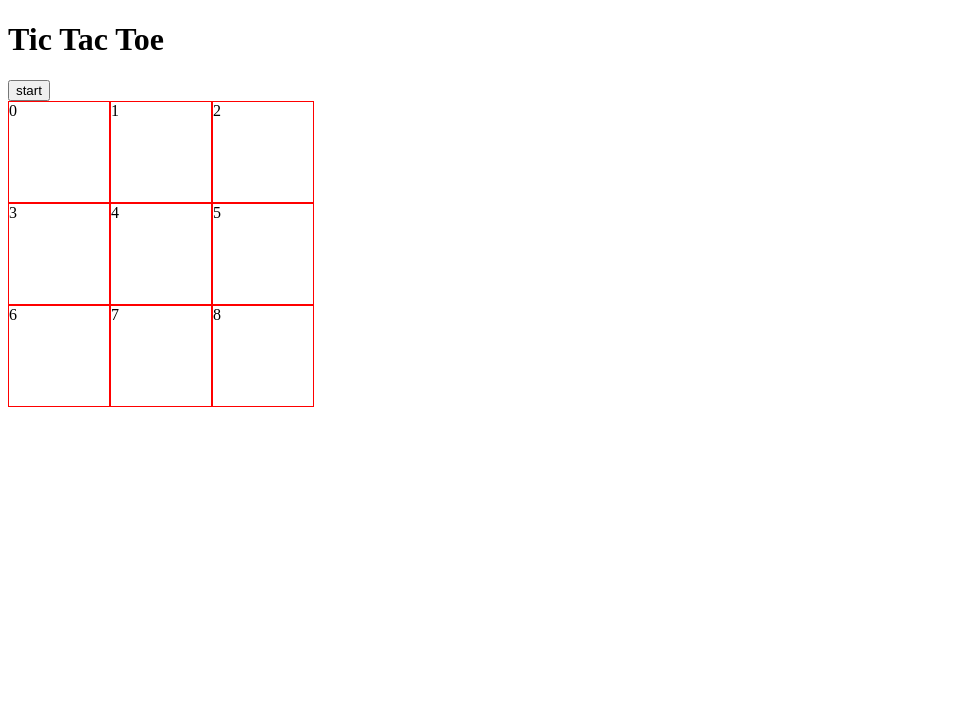
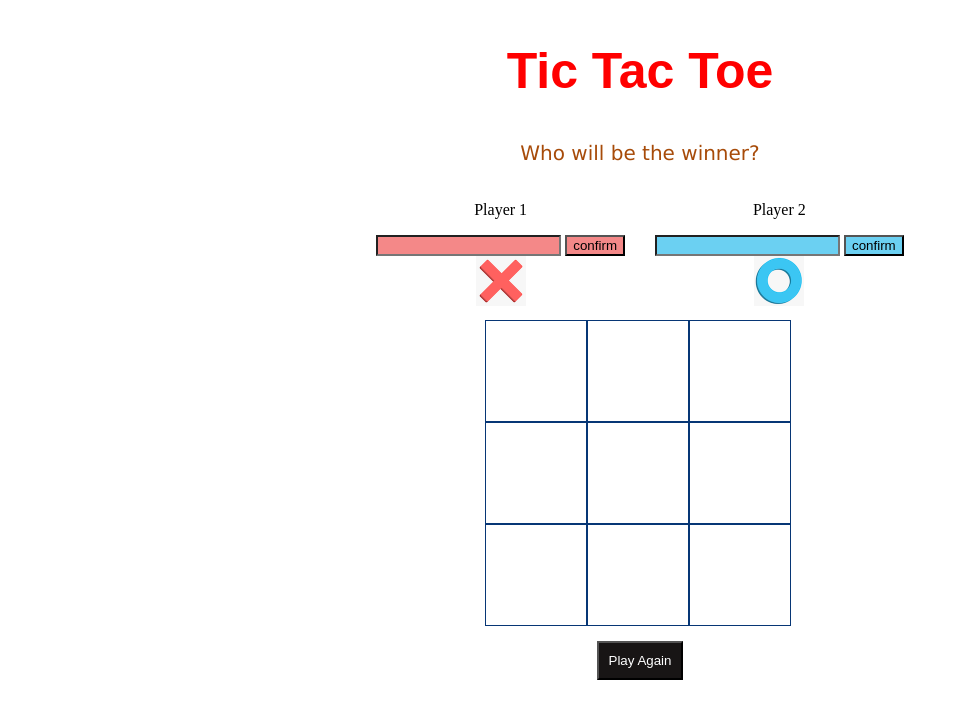
Before and after one commit to goodhua2018/Tic-Tac-Toe, a plain HTML site: page index.html in a window 1280 px wide. Shown: the whole page, without its empty margins (0-959 px from the left). Drawn offline with Linux system fonts and the light colour scheme.

Commit message:
js inside html

```diff
--- a/index.html
+++ b/index.html
@@ -6,83 +6,163 @@
     <meta name="viewport" content="width=device-width, initial-scale=1.0">
     <title>Tic Tac Toe</title>
     <link rel="stylesheet" href="./style.css">
-    <!-- <script type="text/javascript" src="./tictactoe.js"></script>
-     -->
+    <!-- <script src="./tictactoe.js"></script> -->
+
 </head>
 <body>
+    <section>
         <header>
             <h1>Tic Tac Toe</h1>
-        <button class="start">start</button>
+            <p class="win-message">Who will be the winner?</p>
         </header>
-    <section class="box">
-        <div class="grid" id="0">0</div>
-        <div class="grid" id="1">1</div>
-        <div class="grid" id="2">2</div>
-        <div class="grid" id="3">3</div>
-        <div class="grid" id="4">4</div>
-        <div class="grid" id="5">5</div>
-        <div class="grid" id="6">6</div>
-        <div class="grid" id="7">7</div>
-        <div class="grid" id="8">8</div>
+        <section class="players">
+            <section>
+                <p class="player1-text">Player 1</p>
+                <form action="" class="form1">
+                    <input type="text" class="player1-name">
+                    <button class="player1">confirm</button>
+                </form>
+                <img src="./images/cross.png" alt="">
+            </section>
+            <section>
+                <p class="player2-text">Player 2</p>
+                <form action="" class="form2">
+                    <input type="text" class="player2-name">
+                    <button class="player2">confirm</button>
+                </form>
+
+                <img src="./images/circle.png" alt="">
+            </section>
 
         </section>
-    <main>
-        <p></p>
-    </main>
+        <section class="box">
+            <div class="grid" id="0"></div>
+            <div class="grid" id="1"></div>
+            <div class="grid" id="2"></div>
+            <div class="grid" id="3"></div>
+            <div class="grid" id="4"></div>
+            <div class="grid" id="5"></div>
+            <div class="grid" id="6"></div>
+            <div class="grid" id="7"></div>
+            <div class="grid" id="8"></div>
+        </section>
+        <section>
+            <button class="start">Play Again</button>
+        </section>
+    </section>
+
+
+
     <script>
         //declear a variable to count how many times I clicked
+        var boxSection = document.querySelector('.box');
+        var grids = document.querySelectorAll('.grid');
+        var startGameButton = document.querySelector('.start');
+        var winMessage = document.querySelector('.win-message');
+        var player1Name = document.querySelector('.player1-text');
+        var player2Name = document.querySelector('.player2-text');
+        var player1Button = document.querySelector('.player1');
+        var player2Button = document.querySelector('.player2');
+        var player1Input = document.querySelector('.player1-name');
+        var player2Input = document.querySelector('.player2-name');
+        var player1Form = document.querySelector('.form1');
+        var player2Form = document.querySelector('.form2');
+        var player1, player2;
         var clickCount = 0;
-        var boxSection = document.querySelector('.box');
         var clickedId = [];
         var circleId = [];
         var crossId = [];
         var winOptions = [
-            ['0','1','2'],
-            [3,4,5],
-            [6,7,8],
-            ['0','3','6'],
-            [1,4,7],
-            [2,5,8],
-            ['0',4,8],
-            [2,4,6]
+            ["0","1","2"],
+            ["3","4","5"],
+            ["6","7","8"],
+            ["0","3","6"],
+            ["1","4","7"],
+            ["2","5","8"],
+            ["0","4","8"],
+            ["2","4","6"]
         ]
-        boxSection.addEventListener('click', function(event) {
+        boxSection.addEventListener('click', playersClick);
+        startGameButton.addEventListener('click', startGame);
+        player1Button.addEventListener('click',confirmPlayer1Name);
+        player2Button.addEventListener('click',confirmPlayer2Name);
+
+        function confirmPlayer1Name (event) {
+            event.preventDefault();
+            if (player1Input.value) {
+                player1Name.textContent = player1Input.value;
+            }
+            player1Form.remove();
+        }
+
+        function confirmPlayer2Name (event) {
+            event.preventDefault();
+            if (player2Input.value) {
+                player2Name.textContent = player2Input.value;
+            }
+            player2Form.remove();
+        }
+        // is there any way to make these two funtions into one function because they are nearly the same.
+
+
+        function playersClick(event) {
             var itemClicked = event.target;
-            // console.log(itemClicked.id);
-            if (clickedId.includes(itemClicked.id)) {return}
+            // if the box had clicked, can not click again
+            if (clickedId.includes(itemClicked.id)) {
+                return
+            }
+            //when the game has a result, click will not work
+            if (winMessage.textContent !== "Who will be the winner?") {
+                itemClicked.classList.add('empty');
+            } else {
                 clickCount++;
                 clickedId.push(itemClicked.id);
-                console.log(clickedId);
+            //if clickCount is even number, show circle;
                 if (isEven(clickCount)) {
                 itemClicked.classList.add('circle');
-                    console.log(itemClicked.id);
                 circleId.push(itemClicked.id);
-                    console.log(circleId);
                 } else {
                 itemClicked.classList.add('cross');
-                    console.log(itemClicked.id);
                 crossId.push(itemClicked.id);
-                    console.log(crossId);
                 }
-        })
-
-        if (winOptions.includes(circleId) || winOptions.includes(crossId)) {
-            console.log('win');
+            }
+            //everytime, when I click, clickCount increase by 1
+            judgeWin ();
+        }
+            // judge who will win: if every items in the items of winOption array are included in circleId or crossId, the game will be end.
+        function judgeWin () {
+            for (let i = 0; i < winOptions.length; i++) {
+                console.log(winOptions[i]);
+                if (circleId.includes(winOptions[i][0]) &&
+                    circleId.includes(winOptions[i][1]) &&
+                    circleId.includes(winOptions[i][2])) {
+                        winMessage.textContent = player2Name.textContent + " win";
+                }
+                if (crossId.includes(winOptions[i][0]) &&
+                    crossId.includes(winOptions[i][1]) &&
+                    crossId.includes(winOptions[i][2])) {
+                    winMessage.textContent = player1Name.textContent + " win";
+                }
+                if (clickCount === 9) {
+                    winMessage.textContent = "It's Draw";
+                }
+            }
+        }
+        function startGame () {
+            clickedId = [];
+            circleId = [];
+            crossId = [];
+            clickCount = 0;
+            winMessage.textContent = "Who will be the winner?";
+            for (let i = 0; i < grids.length; i++) {
+                boxSection.children[i].className = 'grid';
+            }
+        }
+        function isEven(num) {
+            return num % 2 === 0
         }
 
 
-
-            //everytime, when I click, clickCount increase by 1
-
-
-            // console.log(clickCount);
-            //if clickCount is even number, show circle;
-
-
-        //
-        function isEven(num) {
-            return num % 2 === 0
-        }
     </script>
 </body>
 </html>
--- a/style.css
+++ b/style.css
@@ -1,13 +1,51 @@
+body {
+    text-align: center;
+}
+
+h1 {
+    color: red;
+    font-size: 50px;
+    font-family:Arial, Helvetica, sans-serif;
+}
+.win-message {
+    color: rgb(167, 75, 9);
+    font-size: 20px;
+    font-family:Verdana, Geneva, Tahoma, sans-serif
+}
 .box {
     width: 310px;
     display: flex;
     flex-wrap: wrap;
+    margin: 0 auto;
+}
+.players {
+    display: flex;
+    justify-content: center;
+    gap: 30px;
+    margin-bottom: 10px;
+}
+.players img {
+    width: 50px;
+}
+.player1-name, .player1 {
+    background-color: #f48888;
+}
+.player2-name, .player2 {
+    background-color: #6bd0f2;
+}
 
+
+.start {
+    display: inline-block;
+    padding: 10px;
+    margin: 15px auto;
+    color: white;
+    background-color: rgb(24, 21, 21);
 }
 .grid {
     width: 100px;
     height: 100px;
-    border: 1px solid red;
+    border: 1px solid rgb(7, 54, 117);
 }
 .cross {
     background-image: url('./images/cross.png');
@@ -15,3 +53,6 @@
 .circle {
     background-image: url('./images/circle.png');
 }
+.emply {
+    background-color: white;
+}
```
Also changed, not shown: tictactoe.js (+107 -0 lines). Lines whose indentation alone changed are shown as unchanged.
